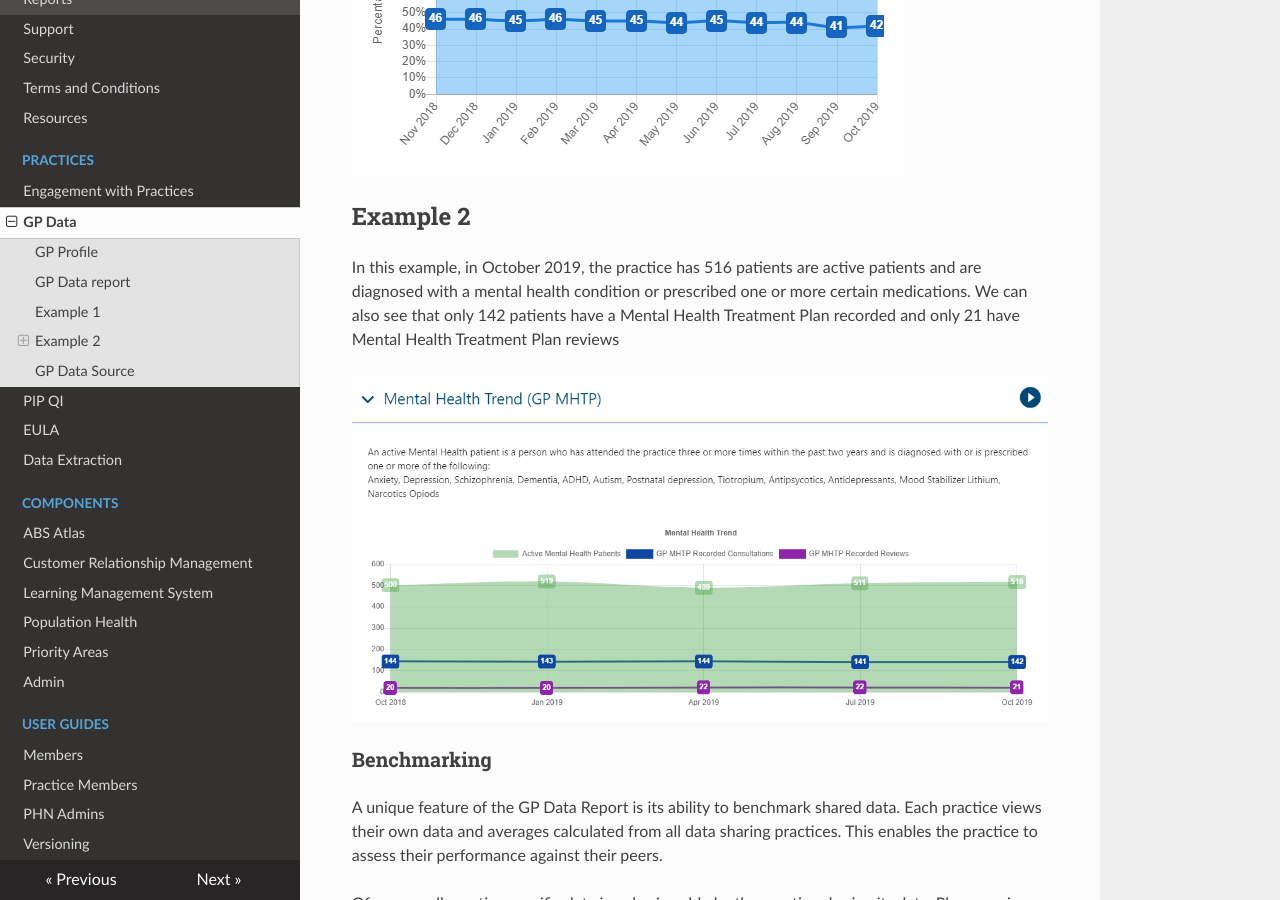
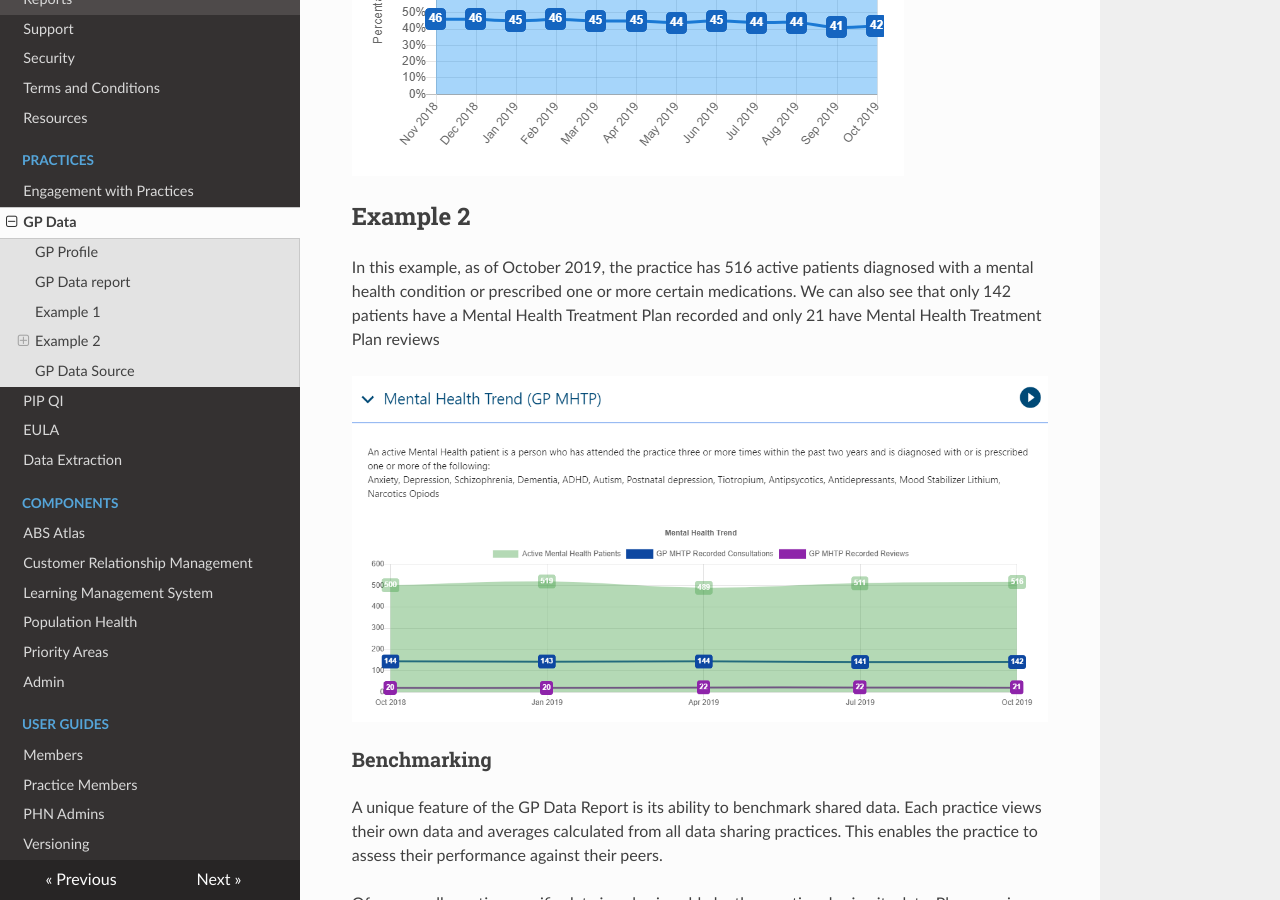
Before and after one commit to MurrayPHN/phn-exchange-docs, an MkDocs documentation site: the page built from docs/practices/gpdata.md, in a window 1280 px wide and 900 px high, scrolled down 1928 px. Built offline with MkDocs 1.6.1, drawn with Linux system fonts in a browser that asks for light colours; nearby versions of some CDN libraries.

Commit message:
Update gpdata.md

```diff
--- a/docs/practices/gpdata.md
+++ b/docs/practices/gpdata.md
@@ -35,7 +35,7 @@ In this case there is a view of the last 15 months and this chart shows that as
 
 ## Example 2
 
-In this example, in October 2019, the practice has 516 patients are active patients and are diagnosed with a mental health condition
+In this example, as of October 2019, the practice has 516 active patients diagnosed with a mental health condition
 or prescribed one or more certain medications. We can also see that only 142 patients have a Mental Health Treatment Plan recorded and only 21 have Mental Health Treatment Plan reviews
 
 ![GP profile form](../../img/PIP2.PNG)
```
